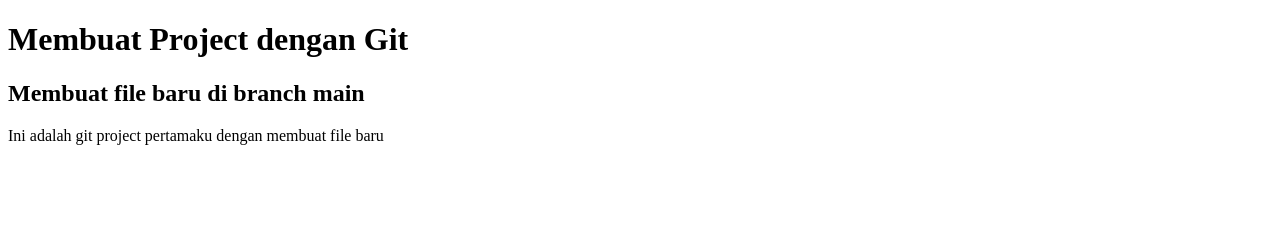
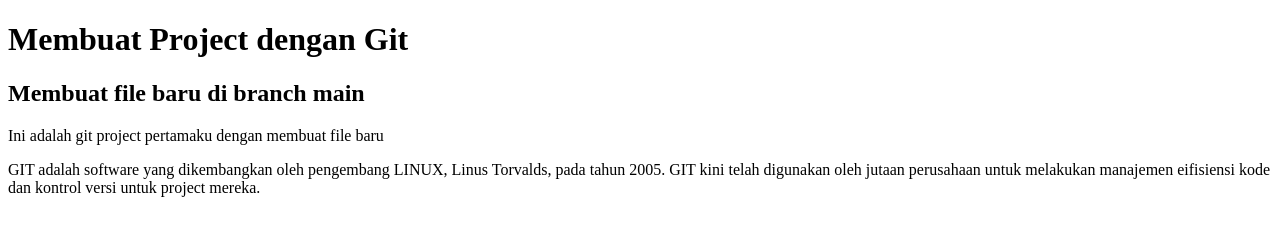
Before and after one commit to eidoxy/git-practice, a plain HTML site: page index.html in a window 1280 px wide. Drawn offline with Linux system fonts and the light colour scheme.

Commit message:
Add text p at index.html

```diff
--- a/index.html
+++ b/index.html
@@ -9,5 +9,6 @@
     <h1>Membuat Project dengan Git</h1>
     <h2>Membuat file baru di branch main</h2>
     <p>Ini adalah git project pertamaku dengan membuat file baru</p>
+    <p>GIT adalah software yang dikembangkan oleh pengembang LINUX, Linus Torvalds, pada tahun 2005. GIT kini telah digunakan oleh jutaan perusahaan untuk melakukan manajemen eifisiensi kode dan kontrol versi untuk project mereka.</p>
 </body>
 </html>
```
